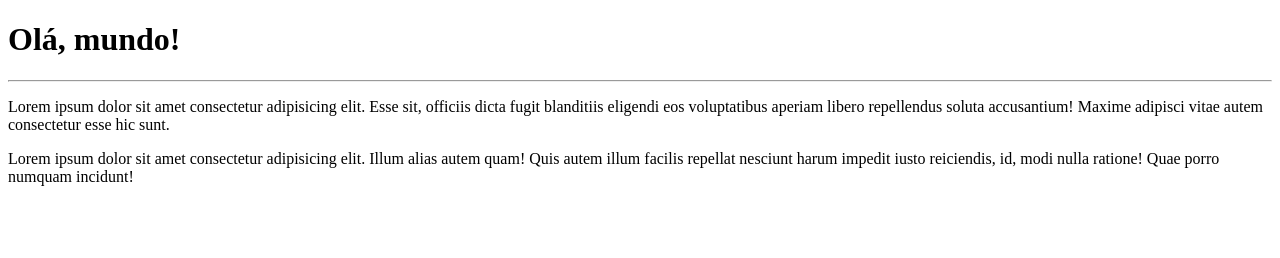
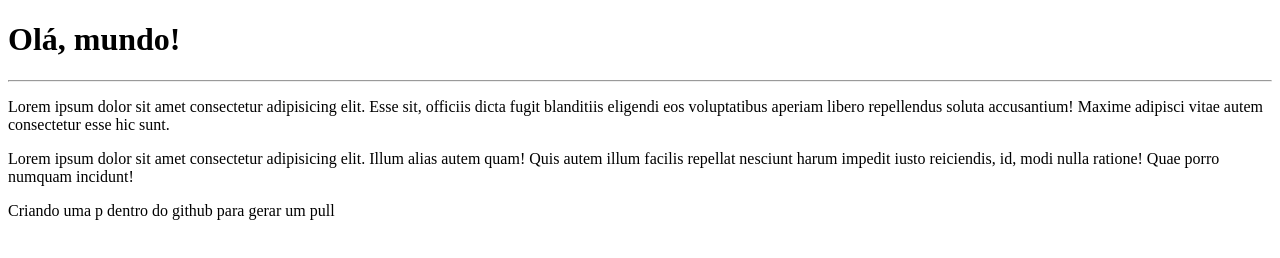
Before and after one commit to viniciussimasv/Ola-mundo, a plain HTML site: page site-exemplo/index.html in a window 1280 px wide. Drawn offline with Linux system fonts and the light colour scheme.

Commit message:
Update index.html

```diff
--- a/site-exemplo/index.html
+++ b/site-exemplo/index.html
@@ -10,5 +10,6 @@
     <hr>
     <p>Lorem ipsum dolor sit amet consectetur adipisicing elit. Esse sit, officiis dicta fugit blanditiis eligendi eos voluptatibus aperiam libero repellendus soluta accusantium! Maxime adipisci vitae autem consectetur esse hic sunt.</p>
     <p>Lorem ipsum dolor sit amet consectetur adipisicing elit. Illum alias autem quam! Quis autem illum facilis repellat nesciunt harum impedit iusto reiciendis, id, modi nulla ratione! Quae porro numquam incidunt!</p>
+    <p>Criando uma p dentro do github para gerar um pull</p>
 </body>
 </html>
```
